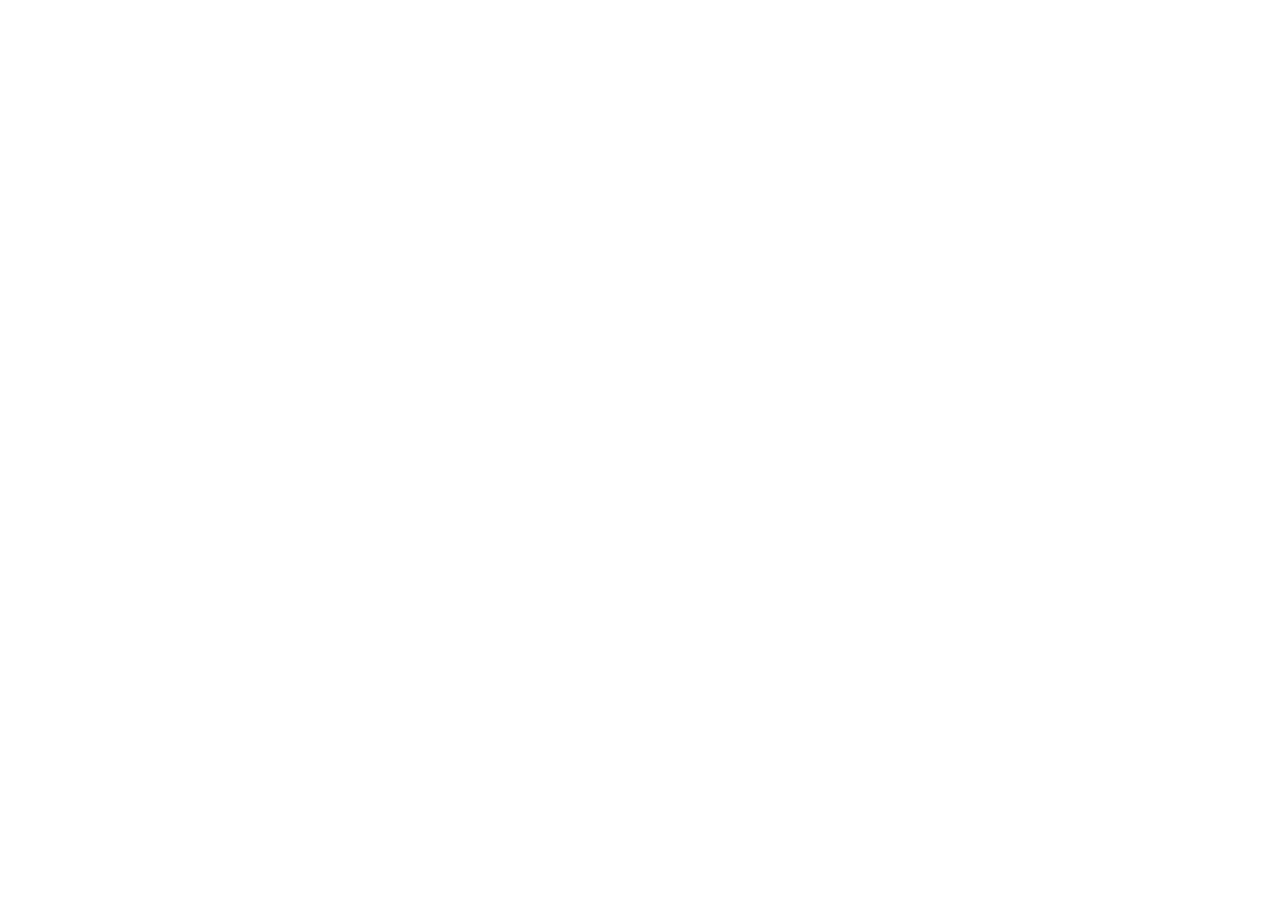
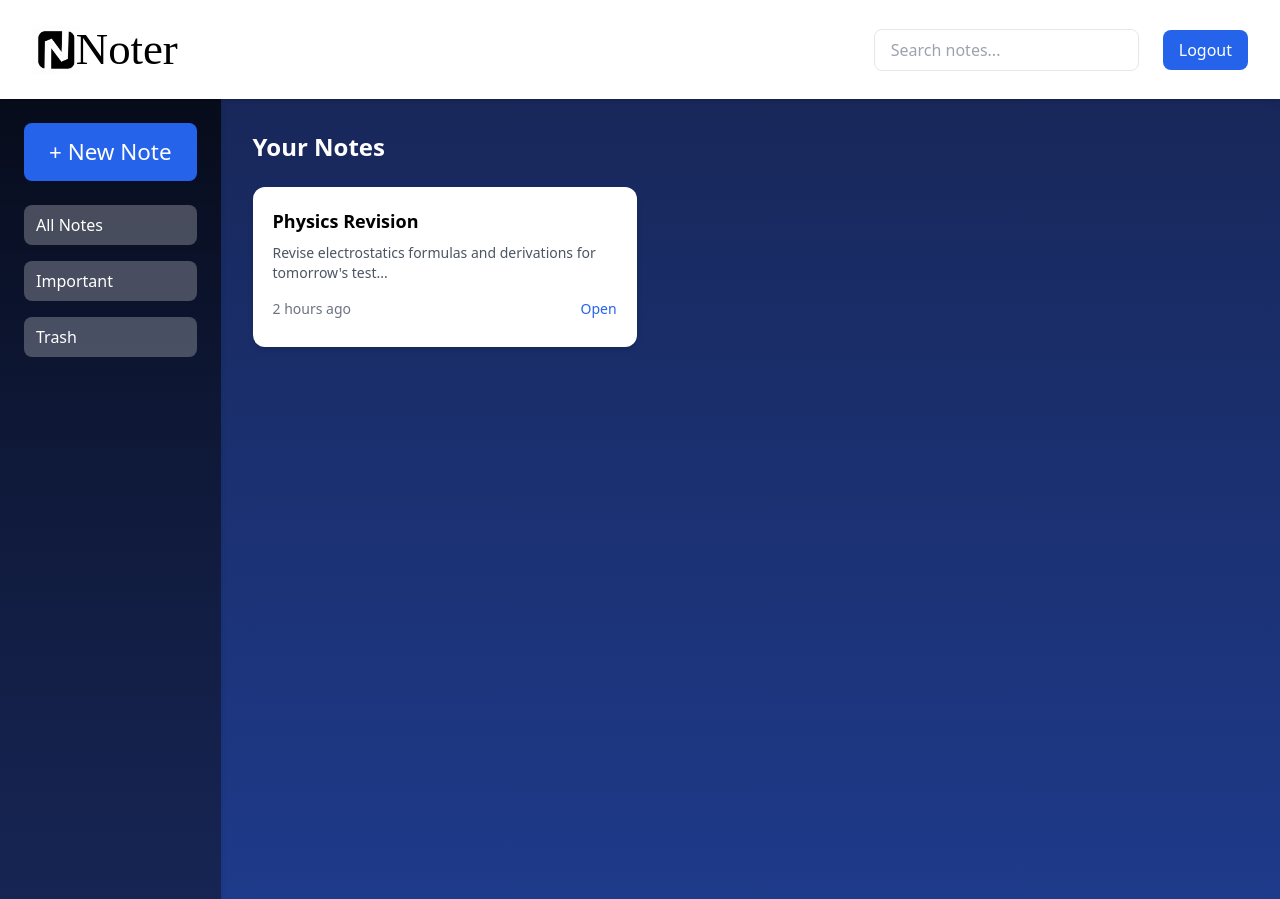
Before and after one commit to anshchatare228/noter, a plain HTML site: page dashboard.html in a window 1280 px wide. Before the commit the page ends 800 px from the top, so only its background shows below. Drawn offline with nearby package versions, Linux system fonts and the light colour scheme; a web font is replaced by a local one.

Commit message:
dashboard

```diff
--- a/dashboard.html
+++ b/dashboard.html
@@ -0,0 +1,110 @@
+<!DOCTYPE html>
+<html lang="en">
+
+<head>
+    <meta charset="UTF-8">
+    <meta name="viewport" content="width=device-width, initial-scale=1.0">
+    <title>Noter | Sign-up</title>
+    <script src="https://cdn.tailwindcss.com"></script>
+    <link rel="icon" type="image/png" href="media/favicon.png">
+    <style>
+        @import url('https://fonts.googleapis.com/css2?family=Playfair+Display:ital,wght@0,400..900;1,400..900&display=swap');
+        @import url('https://fonts.googleapis.com/css2?family=Arimo:ital,wght@0,400..700;1,400..700&display=swap');
+        @import url('https://fonts.googleapis.com/css2?family=Sansation:ital,wght@0,300;0,400;0,700;1,300;1,400;1,700&display=swap');
+    </style>
+
+</head>
+
+<body class="bg-gradient-to-b from-blue-950 to-blue-900 min-h-screen">
+
+    <!-- NAVBAR -->
+    <nav class="bg-white shadow-md px-8 py-4 flex justify-between items-center">
+
+        <div class="flex items-center gap-3">
+            <img src="media/favicon.png" alt="" class="h-[3rem]">
+            <h1 class="text-[2.8rem] font-['sansation'] ml-[-1rem]">Noter</h1>
+        </div>
+
+        <div class="flex items-center gap-6">
+            <input type="text" placeholder="Search notes..."
+            class="px-4 py-2 rounded-lg border focus:outline-none focus:ring-2 focus:ring-blue-400" />
+
+            <a href="index.html" class="bg-blue-600 text-white px-4 py-2 rounded-lg hover:bg-blue-700">
+                Logout
+            </a>
+        </div>
+
+    </nav>
+
+    <div class="flex">
+
+        <!-- SIDEBAR -->
+        <aside class="w-64 bg-gradient-to-b from-black/70 to-blue-950 shadow-md min-h-screen p-6">
+
+            <button class="w-full bg-blue-600 text-white text-[1.4rem] duration-300 py-3 rounded-lg mb-6 hover:bg-blue-700">
+                + New Note
+            </button>
+
+            <ul class="space-y-4 text-white">
+
+                <li class="flex items-center h-10 hover:text-blue-600 cursor-pointer pl-3 bg-white/25 hover:bg-white/60 duration-300 rounded-lg">
+                    All Notes
+                </li>
+
+                <li class="flex items-center h-10 hover:text-blue-600 cursor-pointer pl-3 bg-white/25 hover:bg-white/60 duration-300 rounded-lg">
+                    Important
+                </li>
+
+                <li class="flex items-center h-10 hover:text-blue-600 cursor-pointer pl-3 bg-white/25 hover:bg-white/60 duration-300 rounded-lg">
+                    Trash
+                </li>
+
+            </ul>
+
+        </aside>
+
+        <!-- NOTES GRID -->
+        <main class="flex p-8 ">
+            <div class="w-[80%]">
+                <h2 class="text-2xl font-semibold text-white mb-6">
+                    Your Notes
+                </h2>
+
+                <div>
+
+                </div>
+
+                <div class="grid grid-cols-1 md:grid-cols-2 lg:grid-cols-3 gap-6">
+
+                    <!-- NOTE CARD -->
+                    <div class="w-[24rem] h-[10rem] overflow-x-hidden bg-white rounded-xl shadow-md p-5 hover:shadow-lg transition">
+
+                        <h3 class="font-semibold text-lg mb-2">
+                            Physics Revision
+                        </h3>
+
+                        <p class="text-gray-600 text-sm">
+                            Revise electrostatics formulas and derivations for tomorrow's test...
+                        </p>
+
+                        <div class="flex justify-between mt-4 text-sm text-gray-500">
+                            <span>2 hours ago</span>
+                            <button class="text-blue-600 hover:underline">
+                                Open
+                            </button>
+                        </div>
+
+                    </div>
+
+                </div>
+
+            </div>
+
+        </main>
+
+
+    </div>
+
+</body>
+
+</html>
```
Also changed, not shown: index.html (+8 -8 lines), signup.html (+9 -9 lines).
